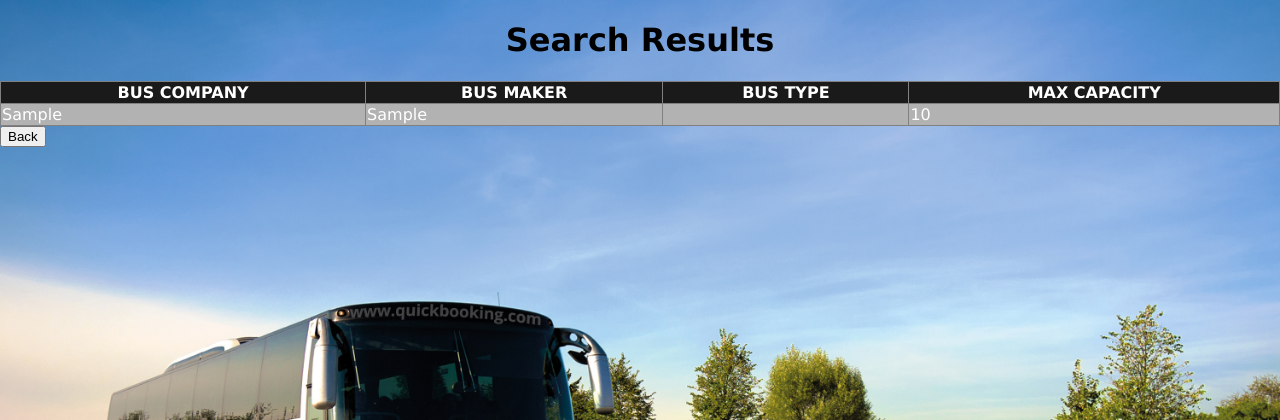
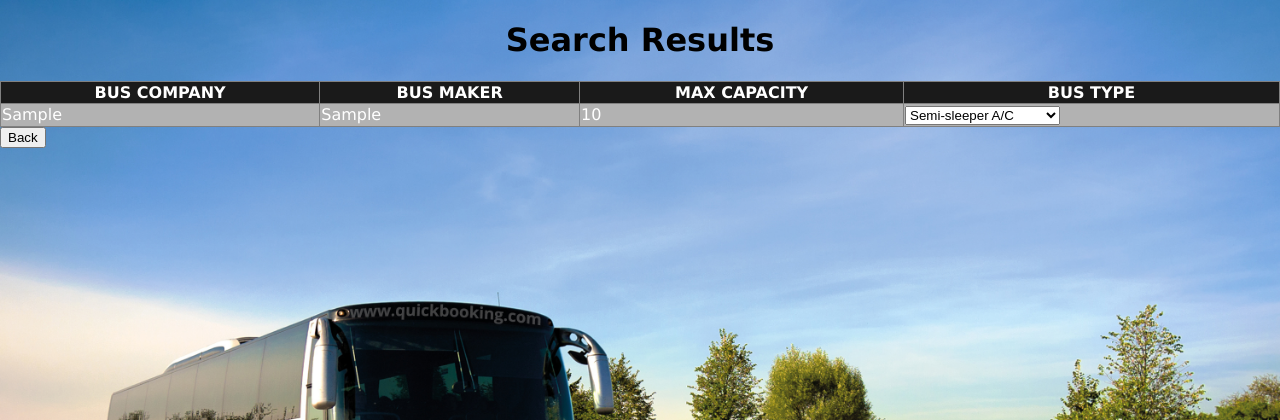
Before and after one commit to knowledge-sharing-campaign/QuickBooking, a Django app: template QuickBooking/templates/QuickBooking/results.html in a window 1280 px wide. Shown: the top 420 px of the page. Run offline with Django 3.2, Linux system fonts and the light colour scheme; the template is opened without the code that fills it: values that come from a table or form of the project are taken from there, others are empty; tables that the repository leaves empty hold one stand-in row (values such as "Sample post").

Commit message:
antoine tsika and Jeremias Bila |#41| adding types of bus and giving option to select one type of Bus

```diff
--- a/QuickBooking/templates/QuickBooking/results.html
+++ b/QuickBooking/templates/QuickBooking/results.html
@@ -19,16 +19,24 @@
      <tr>
          <th>BUS COMPANY</th>
          <th>BUS MAKER</th>
+         <th>MAX CAPACITY</th>
          <th>BUS TYPE</th>
-         <th>MAX CAPACITY</th>
      </tr>
         {% for route in bus_routes %}
          <tr>
             <td>{{ route.bus.company }}</td>
             <td>{{ route.bus.make }}</td>
-            <td>{{ route.bus.type.type }}</td>
             <td>{{ route.bus.capacity }}</td>
+            <td>
+               <select>
+                  <option value = "BusType1" > Semi-sleeper A/C </option>
+                  <option value = "BusType2" > Semi-sleeper Non A/C</option>
+                  <option value = "BusType3" > sleeper AC  </option>
+                  <option value = "BusType4" > sleeper Non A/C </option>
+                </select>
+            </td>
          </tr>
+
         {% endfor %}
      </div>
     </table>
```
Also changed, not shown: QuickBooking/templates/QuickBooking/index.html (line endings or trailing spaces).
